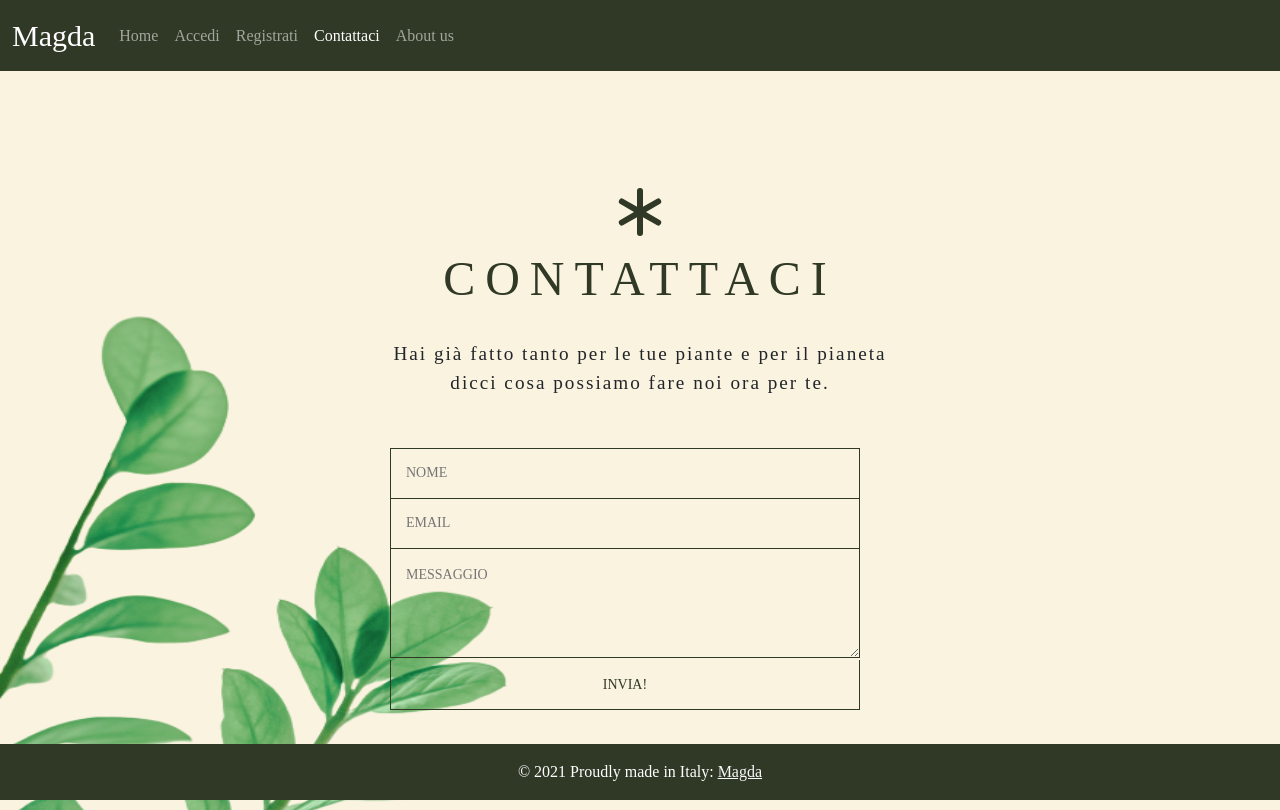
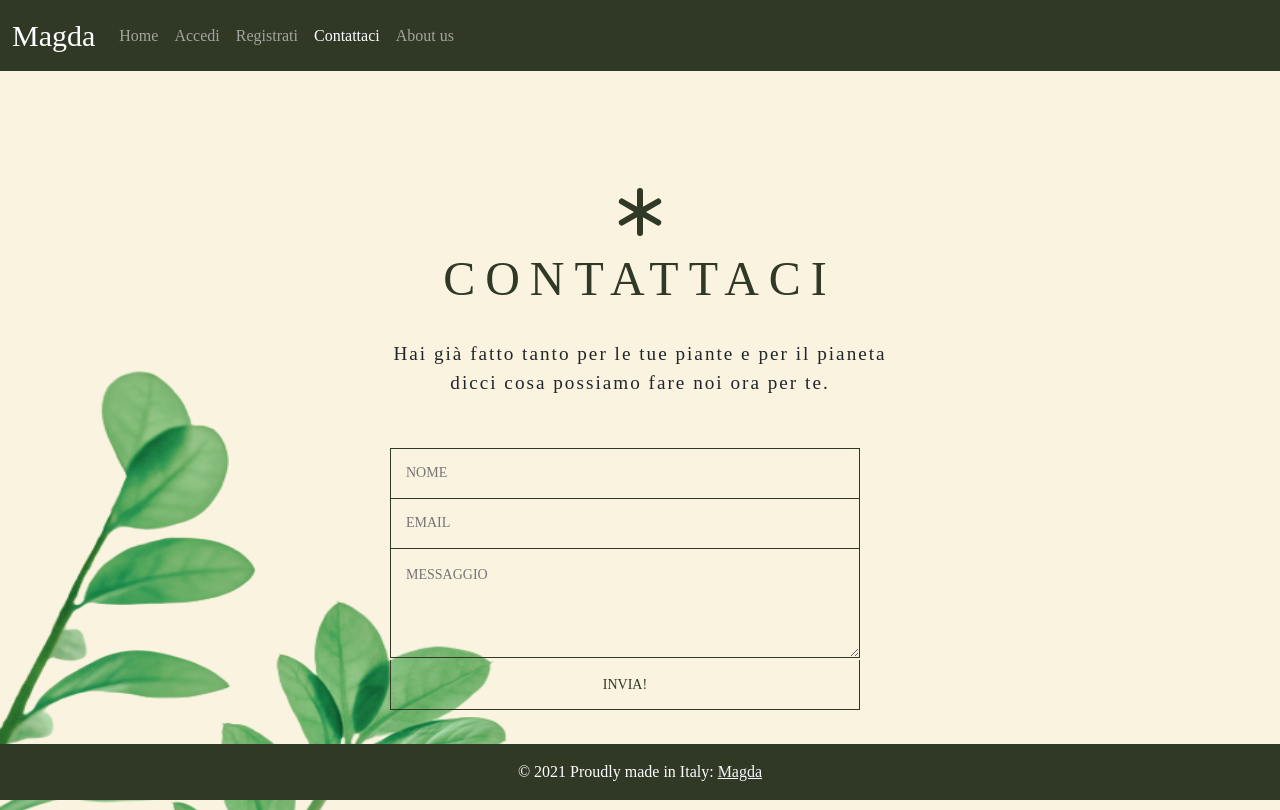
Before and after one commit to lucarep/magda, a PHP site: page /contattaci.php in a window 1280 px wide. Run offline with PHP 8.4, Linux system fonts and the light colour scheme; some web fonts are replaced.

Commit message:
uniti i file CSS e aggiunti i backup

```diff
--- a/contattaci.php
+++ b/contattaci.php
@@ -5,10 +5,10 @@
         <title> Magda </title>
         <meta name="viewport" content="width=device-width, initial-scale=1">
         <link href="https://cdn.jsdelivr.net/npm/bootstrap@5.0.0-beta3/dist/css/bootstrap.min.css" rel="stylesheet" integrity="sha384-eOJMYsd53ii+scO/bJGFsiCZc+5NDVN2yr8+0RDqr0Ql0h+rP48ckxlpbzKgwra6" crossorigin="anonymous">
-        <link href="contattaci.css" rel="stylesheet" type="text/css">
+        <link href="style.css" rel="stylesheet" type="text/css">
         <script src="https://cdn.jsdelivr.net/npm/bootstrap@5.0.0-beta3/dist/js/bootstrap.bundle.min.js" integrity="sha384-JEW9xMcG8R+pH31jmWH6WWP0WintQrMb4s7ZOdauHnUtxwoG2vI5DkLtS3qm9Ekf" crossorigin="anonymous"></script>
     </head>
-    <body>
+    <body id="bodyC">
         <nav class="navbar navbar-expand-lg navbar-dark">
             <div class="container-fluid">
               <a class="navbar-brand" href="#">Magda</a>
@@ -36,11 +36,11 @@
           <p id="p_form_desc">
             Hai già fatto tanto per le tue piante e per il pianeta <br> dicci cosa possiamo fare noi ora per te.
           </p>
-          <form id="form">
-            <input id="nome" type="text" placeholder="NOME">
-            <input id="email" type="text" placeholder="EMAIL">
-            <textarea id="messaggio" type="text" placeholder="MESSAGGIO"></textarea>
-            <input id = "submit" type="submit" value="INVIA!">
+          <form id="formC">
+            <input id="nomeC" type="text" placeholder="NOME">
+            <input id="emailC" type="email" placeholder="EMAIL">
+            <textarea id="messaggioC" type="text" placeholder="MESSAGGIO"></textarea>
+            <input id="submitC" type="submit" value="INVIA!">
           </form>
         </div>
         <footer>
--- a/style.css
+++ b/style.css
@@ -15,6 +15,10 @@
     src: url("fonts/RoxboroughCF-MediumItalic.ttf");
 }
 
+/**********************
+    LANDING PAGE
+**********************/
+
 /* proprietà globali */
 
 body {
@@ -24,6 +28,12 @@ body {
 
 h1 {
     font-size: calc(1vw + 2rem);
+    font-family: "Roxbo Bold";
+    text-transform: uppercase;
+}
+
+h2 {
+    font-size: calc(1vw + 1rem);
     font-family: "Roxbo Bold";
     text-transform: uppercase;
 }
@@ -98,5 +108,193 @@ li {
 .Img {
     display: block;
     width: 100%;
-    height: auto;
+    height: sectionto;
 }
+
+/**********************
+       CONTATTACI
+**********************/
+
+/* classi e elementi specifici di questa pagina hanno il suffisso C */
+
+/* proprietà classi */
+
+/* proprietà ID */
+
+#bodyC {
+    font-family: "Roxbo";
+    background-color: #faf3e0;
+    background-image: url(pictures/pexels-min-an-1599969-removebg-preview.png);
+    background-position: 0% 250%;
+    background-size: 600px 700px;
+    background-repeat: no-repeat;
+}
+
+#formC {
+    position: relative;
+    width: 500px;
+    margin: 50px auto 100px auto;
+}
+
+#nomeC {
+    font-size: 0.875em;
+    width: 470px;
+    height: 50px;
+    padding: 0px 15px 0px 15px;
+    background: transparent;
+    outline: none;
+    color: #303926;
+    border: solid 1px #303926;
+    border-bottom: none;
+}
+
+#nomeC:hover {
+    background: #303926;
+    color: #e2dedb;
+}
+
+#emailC {
+    font-size: 0.875em;
+    width: 470px;
+    height: 50px;
+    padding: 0px 15px 0px 15px;
+    background: transparent;
+    outline: none;
+    color: #303926;
+    border: solid 1px #303926;
+    border-bottom: none;
+}
+
+#emailC:hover {
+    background: #303926;
+    color: #e2dedb;
+}
+
+#messaggioC {
+    width: 470px;
+    max-width: 470px;
+    height: 110px;
+    max-height: 110px;
+    padding: 15px;
+    background: transparent;
+    outline: none;
+    color: #303926;
+    font-size: 0.875em;
+    border: solid 1px #303926;
+}
+
+#messaggioC:hover {
+    background: #303926;
+    color: #e2dedb;
+}
+
+#submitC {
+    font-size: 0.875em;
+    width: 470px;
+    height: 50px;
+    padding: 0px 15px 0px 15px;
+    margin: -5px 0px 0px 0px;
+    background: transparent;
+    outline: none;
+    cursor: pointer;
+    color: #303926;
+    border: solid 1px #303926;
+    border-top: none;
+}
+
+#submitC:hover {
+    background: #303926;
+    color: #e2dedb;
+}
+
+#form_desc {
+    position: relative;
+    margin: 100px 0 25px 0;
+    font-size: 3em;
+    text-align: center;
+    letter-spacing: 10px;
+    color: #303926;
+}
+
+#p_form_desc {
+    position: relative margin 100px 0 25px 0;
+    font-size: 1.2em;
+    text-align: center;
+    letter-spacing: 2px;
+}
+
+/**********************
+        ABOUT US
+**********************/
+
+/* classi e elementi specifici di questa pagina hanno il suffisso AU */
+
+/* proprietà classi */
+
+.sectionAU {
+    position: relative;
+    width: 100%;
+    height: 100vh;
+    overflow: hidden;
+    display: flex;
+    justify-content: center;
+    align-items: center;
+}
+
+.sectionAU::before {
+    content: "";
+    position: absolute;
+    bottom: 0;
+    width: 100%;
+    height: 100px;
+    background: linear-gradient(to top, #bfcba8, transparent);
+    z-index: 10000;
+}
+
+.sectionAU::after {
+    content: "";
+    position: absolute;
+    top: 0;
+    left: 0;
+    width: 100%;
+    height: 100%;
+    background: #bfcba8;
+    z-index: 10000;
+    mix-blend-mode: color;
+}
+
+img.sectionAU {
+    position: absolute;
+    top: 0;
+    left: 0;
+    width: 100%;
+    height: 100%;
+    object-fit: cover;
+    pointer-events: none;
+}
+
+p.pAU {
+    font-family: "Roxbo";
+    font-size: 25px;
+}
+
+/* proprietà ID */
+
+#bodyAU {
+    background-color: #bfcba8;
+    min-height: 1500px;
+}
+
+#textAU {
+    position: relative;
+    color: #faf3e0;
+    font-size: 5em;
+    z-index: 1;
+}
+
+#zelda_logo {
+    width: 100%;
+    width: auto;
+    max-width: 400px;
+    max-height: 400px;
+}
```
Also changed, not shown: about_us.html (+10 -10 lines), backup CSS/about_us.css (renamed from about_us.css), backup CSS/contattaci.css (renamed from contattaci.css).
